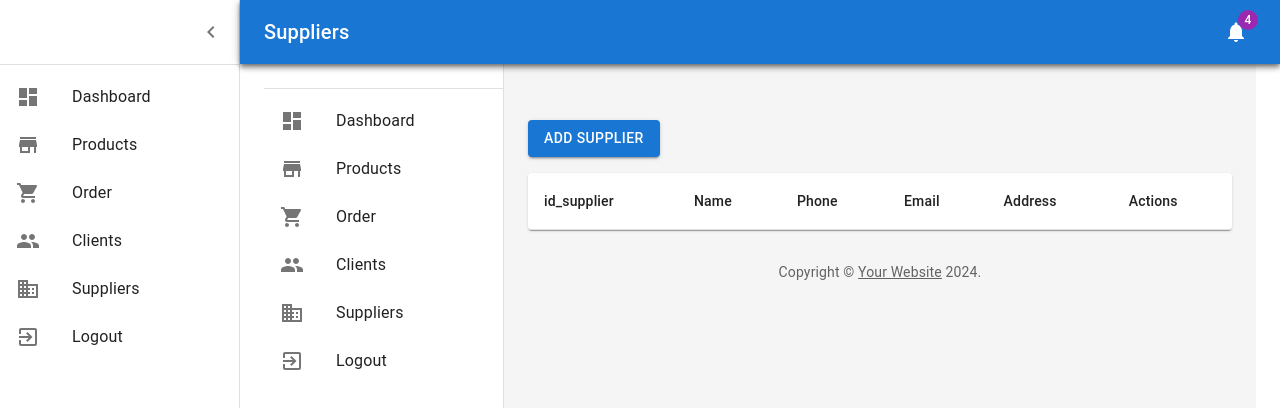
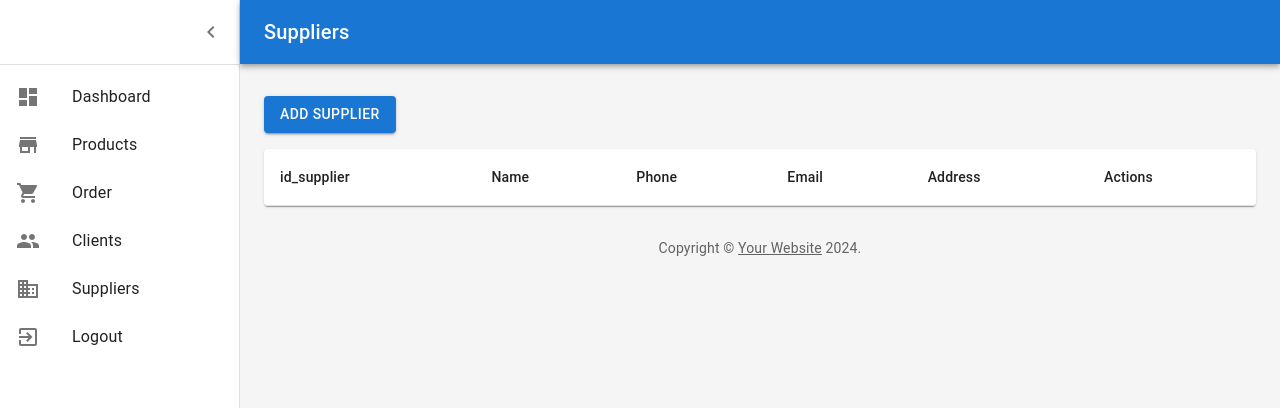
Before and after one commit to darkiller03/ProjectGestionStock, a React (Create React App) app in the folder front/: page /suppliers in a window 1280 px wide. Shown: the top 408 px of the page. Built offline with nearby package versions, Linux system fonts and the light colour scheme; sample sign-in values are in the browser's storage.

Commit message:
updated sidenav error

```diff
--- a/front/src/dashboard/Clients.js
+++ b/front/src/dashboard/Clients.js
@@ -2,16 +2,11 @@ import * as React from 'react';
 import { useState } from 'react';
 import { useNavigate } from 'react-router-dom';
 import { styled, createTheme, ThemeProvider } from '@mui/material/styles';
-import CssBaseline from '@mui/material/CssBaseline';
 import MuiDrawer from '@mui/material/Drawer';
 import Box from '@mui/material/Box';
 import MuiAppBar from '@mui/material/AppBar';
 import Toolbar from '@mui/material/Toolbar';
-import List from '@mui/material/List';
 import Typography from '@mui/material/Typography';
-import Divider from '@mui/material/Divider';
-import IconButton from '@mui/material/IconButton';
-import Badge from '@mui/material/Badge';
 import Container from '@mui/material/Container';
 import Button from '@mui/material/Button';
 import Table from '@mui/material/Table';
@@ -21,18 +16,6 @@ import TableContainer from '@mui/material/TableContainer';
 import TableHead from '@mui/material/TableHead';
 import TableRow from '@mui/material/TableRow';
 import Paper from '@mui/material/Paper';
-import MenuIcon from '@mui/icons-material/Menu';
-import ChevronLeftIcon from '@mui/icons-material/ChevronLeft';
-import NotificationsIcon from '@mui/icons-material/Notifications';
-import DashboardIcon from '@mui/icons-material/Dashboard';
-import ShoppingCartIcon from '@mui/icons-material/ShoppingCart';
-import StoreIcon from '@mui/icons-material/Store';
-import PeopleIcon from '@mui/icons-material/People';
-import ExitToAppIcon from '@mui/icons-material/ExitToApp';
-import ListItemButton from '@mui/material/ListItemButton';
-import ListItemIcon from '@mui/material/ListItemIcon';
-import ListItemText from '@mui/material/ListItemText';
-import BusinessIcon from '@mui/icons-material/Business';
 import Link from '@mui/material/Link';
 
 const drawerWidth = 240;
@@ -121,96 +104,6 @@ export default function Clients() {
   };
 
   return (
-    <ThemeProvider theme={defaultTheme}>
-      <Box sx={{ display: 'flex' }}>
-        <CssBaseline />
-        <AppBar position="absolute" open={open}>
-          <Toolbar
-            sx={{
-              pr: '24px', // keep right padding when drawer closed
-            }}
-          >
-            <IconButton
-              edge="start"
-              color="inherit"
-              aria-label="open drawer"
-              onClick={toggleDrawer}
-              sx={{
-                marginRight: '36px',
-                ...(open && { display: 'none' }),
-              }}
-            >
-              <MenuIcon />
-            </IconButton>
-            <Typography
-              component="h1"
-              variant="h6"
-              color="inherit"
-              noWrap
-              sx={{ flexGrow: 1 }}
-            >
-              Clients
-            </Typography>
-            <IconButton color="inherit">
-              <Badge badgeContent={4} color="secondary">
-                <NotificationsIcon />
-              </Badge>
-            </IconButton>
-          </Toolbar>
-        </AppBar>
-        <Drawer variant="permanent" open={open}>
-          <Toolbar
-            sx={{
-              display: 'flex',
-              alignItems: 'center',
-              justifyContent: 'flex-end',
-              px: [1],
-            }}
-          >
-            <IconButton onClick={toggleDrawer}>
-              <ChevronLeftIcon />
-            </IconButton>
-          </Toolbar>
-          <Divider />
-          <List component="nav">
-            <ListItemButton onClick={() => navigate('/')}>
-              <ListItemIcon>
-                <DashboardIcon />
-              </ListItemIcon>
-              <ListItemText primary="Dashboard" />
-            </ListItemButton>
-            <ListItemButton onClick={() => navigate('/products')}>
-              <ListItemIcon>
-                <StoreIcon />
-              </ListItemIcon>
-              <ListItemText primary="Products" />
-            </ListItemButton>
-            <ListItemButton onClick={() => navigate('/order')}>
-              <ListItemIcon>
-                <ShoppingCartIcon />
-              </ListItemIcon>
-              <ListItemText primary="Order" />
-            </ListItemButton>
-            <ListItemButton onClick={() => navigate('/clients')}>
-              <ListItemIcon>
-                <PeopleIcon />
-              </ListItemIcon>
-              <ListItemText primary="Clients" />
-            </ListItemButton>
-            <ListItemButton onClick={() => navigate('/suppliers')}>
-              <ListItemIcon>
-                <BusinessIcon />
-              </ListItemIcon>
-              <ListItemText primary="Suppliers" />
-            </ListItemButton>
-            <ListItemButton >
-              <ListItemIcon>
-                <ExitToAppIcon />
-              </ListItemIcon>
-              <ListItemText primary="Logout" />
-            </ListItemButton>
-          </List>
-        </Drawer>
         <Box
           component="main"
           sx={{
@@ -278,7 +171,5 @@ export default function Clients() {
             <Copyright sx={{ pt: 4 }} />
           </Container>
         </Box>
-      </Box>
-    </ThemeProvider>
   );
 }
--- a/front/src/dashboard/Order.js
+++ b/front/src/dashboard/Order.js
@@ -119,96 +119,6 @@ export default function Orders() {
   };
 
   return (
-    <ThemeProvider theme={defaultTheme}>
-      <Box sx={{ display: 'flex' }}>
-        <CssBaseline />
-        <AppBar position="absolute" open={open}>
-          <Toolbar
-            sx={{
-              pr: '24px', // keep right padding when drawer closed
-            }}
-          >
-            <IconButton
-              edge="start"
-              color="inherit"
-              aria-label="open drawer"
-              onClick={toggleDrawer}
-              sx={{
-                marginRight: '36px',
-                ...(open && { display: 'none' }),
-              }}
-            >
-              <MenuIcon />
-            </IconButton>
-            <Typography
-              component="h1"
-              variant="h6"
-              color="inherit"
-              noWrap
-              sx={{ flexGrow: 1 }}
-            >
-              Orders
-            </Typography>
-            <IconButton color="inherit">
-              <Badge badgeContent={4} color="secondary">
-                <NotificationsIcon />
-              </Badge>
-            </IconButton>
-          </Toolbar>
-        </AppBar>
-        <Drawer variant="permanent" open={open}>
-          <Toolbar
-            sx={{
-              display: 'flex',
-              alignItems: 'center',
-              justifyContent: 'flex-end',
-              px: [1],
-            }}
-          >
-            <IconButton onClick={toggleDrawer}>
-              <ChevronLeftIcon />
-            </IconButton>
-          </Toolbar>
-          <Divider />
-          <List component="nav">
-            <ListItemButton onClick={() => navigate('/')}>
-              <ListItemIcon>
-                <DashboardIcon />
-              </ListItemIcon>
-              <ListItemText primary="Dashboard" />
-            </ListItemButton>
-            <ListItemButton onClick={() => navigate('/products')}>
-              <ListItemIcon>
-                <StoreIcon />
-              </ListItemIcon>
-              <ListItemText primary="Products" />
-            </ListItemButton>
-            <ListItemButton onClick={() => navigate('/order')}>
-              <ListItemIcon>
-                <ShoppingCartIcon />
-              </ListItemIcon>
-              <ListItemText primary="Order" />
-            </ListItemButton>
-            <ListItemButton onClick={() => navigate('/clients')}>
-              <ListItemIcon>
-                <PeopleIcon />
-              </ListItemIcon>
-              <ListItemText primary="Clients" />
-            </ListItemButton>
-            <ListItemButton onClick={() => navigate('/suppliers')}>
-              <ListItemIcon>
-                <BusinessIcon />
-              </ListItemIcon>
-              <ListItemText primary="Suppliers" />
-            </ListItemButton>
-            <ListItemButton>
-              <ListItemIcon>
-                <ExitToAppIcon />
-              </ListItemIcon>
-              <ListItemText primary="Logout" />
-            </ListItemButton>
-          </List>
-        </Drawer>
         <Box
           component="main"
           sx={{
@@ -276,7 +186,5 @@ export default function Orders() {
             <Copyright sx={{ pt: 4 }} />
           </Container>
         </Box>
-      </Box>
-    </ThemeProvider>
   );
 }
--- a/front/src/dashboard/Suppliers.js
+++ b/front/src/dashboard/Suppliers.js
@@ -121,96 +121,6 @@ export default function Suppliers() {
   };
 
   return (
-    <ThemeProvider theme={defaultTheme}>
-      <Box sx={{ display: 'flex' }}>
-        <CssBaseline />
-        <AppBar position="absolute" open={open}>
-          <Toolbar
-            sx={{
-              pr: '24px', // keep right padding when drawer closed
-            }}
-          >
-            <IconButton
-              edge="start"
-              color="inherit"
-              aria-label="open drawer"
-              onClick={toggleDrawer}
-              sx={{
-                marginRight: '36px',
-                ...(open && { display: 'none' }),
-              }}
-            >
-              <MenuIcon />
-            </IconButton>
-            <Typography
-              component="h1"
-              variant="h6"
-              color="inherit"
-              noWrap
-              sx={{ flexGrow: 1 }}
-            >
-              Suppliers
-            </Typography>
-            <IconButton color="inherit">
-              <Badge badgeContent={4} color="secondary">
-                <NotificationsIcon />
-              </Badge>
-            </IconButton>
-          </Toolbar>
-        </AppBar>
-        <Drawer variant="permanent" open={open}>
-          <Toolbar
-            sx={{
-              display: 'flex',
-              alignItems: 'center',
-              justifyContent: 'flex-end',
-              px: [1],
-            }}
-          >
-            <IconButton onClick={toggleDrawer}>
-              <ChevronLeftIcon />
-            </IconButton>
-          </Toolbar>
-          <Divider />
-          <List component="nav">
-            <ListItemButton onClick={() => navigate('/')}>
-              <ListItemIcon>
-                <DashboardIcon />
-              </ListItemIcon>
-              <ListItemText primary="Dashboard" />
-            </ListItemButton>
-            <ListItemButton onClick={() => navigate('/products')}>
-              <ListItemIcon>
-                <StoreIcon />
-              </ListItemIcon>
-              <ListItemText primary="Products" />
-            </ListItemButton>
-            <ListItemButton onClick={() => navigate('/order')}>
-              <ListItemIcon>
-                <ShoppingCartIcon />
-              </ListItemIcon>
-              <ListItemText primary="Order" />
-            </ListItemButton>
-            <ListItemButton onClick={() => navigate('/clients')}>
-              <ListItemIcon>
-                <PeopleIcon />
-              </ListItemIcon>
-              <ListItemText primary="Clients" />
-            </ListItemButton>
-            <ListItemButton onClick={() => navigate('/suppliers')}>
-              <ListItemIcon>
-                <BusinessIcon />
-              </ListItemIcon>
-              <ListItemText primary="Suppliers" />
-            </ListItemButton>
-            <ListItemButton>
-              <ListItemIcon>
-                <ExitToAppIcon />
-              </ListItemIcon>
-              <ListItemText primary="Logout" />
-            </ListItemButton>
-          </List>
-        </Drawer>
         <Box
           component="main"
           sx={{
@@ -278,7 +188,5 @@ export default function Suppliers() {
             <Copyright sx={{ pt: 4 }} />
           </Container>
         </Box>
-      </Box>
-    </ThemeProvider>
   );
 }
--- a/front/src/layout/RootLayout.jsx
+++ b/front/src/layout/RootLayout.jsx
@@ -182,9 +182,9 @@ export default function Layout() {
             </ListItemButton>
           </List>
         </Drawer>
-        <Box component="main" sx={{ flexGrow: 1, p: 3 }}>
+        {/* <Box component="main" sx={{ flexGrow: 1, p: 3 }}> */}
           <Outlet />
-        </Box>
+        {/* </Box> */}
       </Box>
     </ThemeProvider>
   );
```
Also changed, not shown: 1 other file (tests, documents, lock files or other folders).
